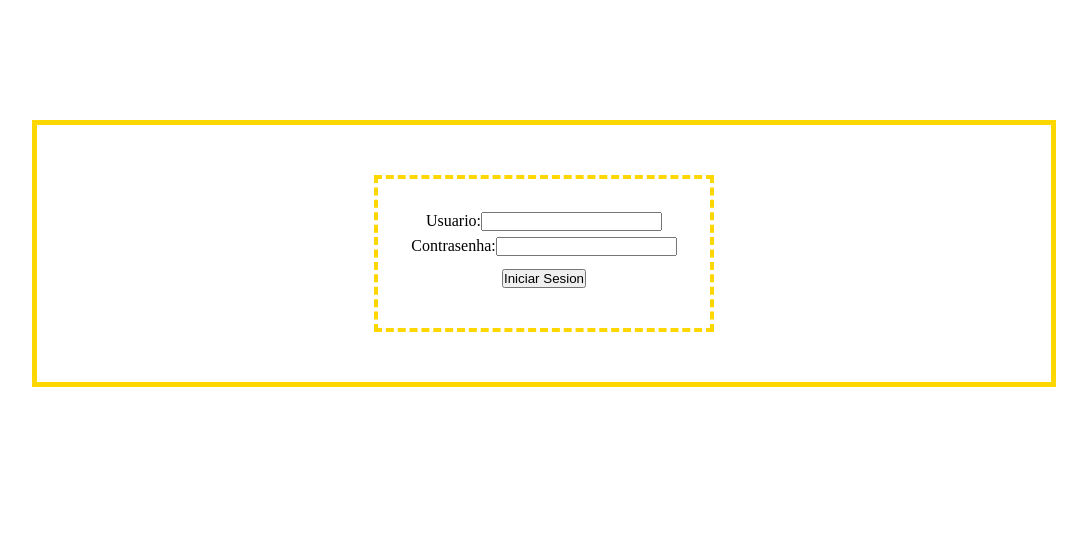
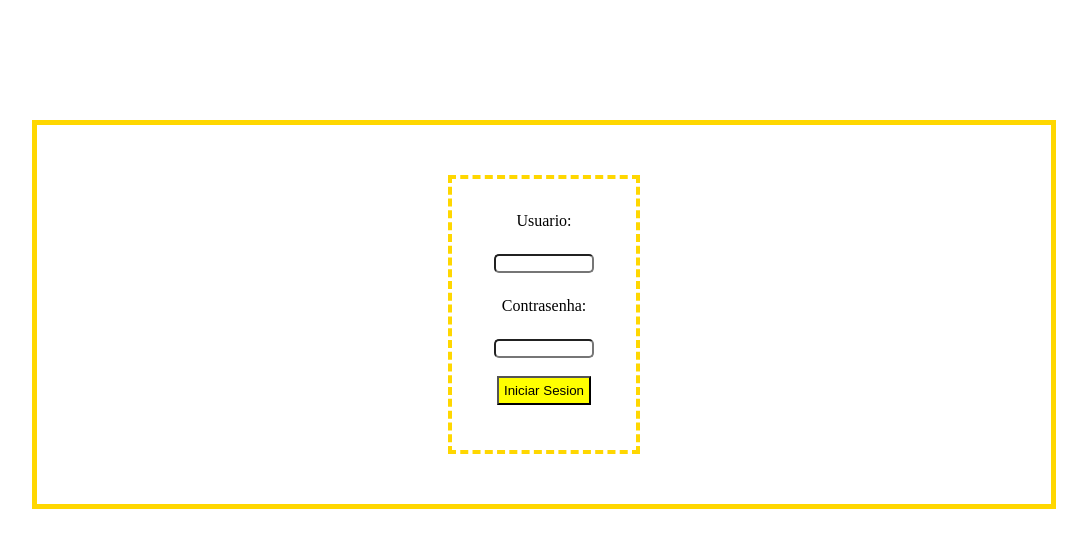
Before and after one commit to JoseBorda/e-commerce, a PHP site: page / in a window 1280 px wide. Shown: the top 548 px of the page, without its empty margins (96-1183 px from the left). Run offline with PHP 8.4, Linux system fonts and the light colour scheme.

Commit message:
Se agrega diseno del login

```diff
--- a/index.php
+++ b/index.php
@@ -1,24 +1,30 @@
+<?php
+include ("./database/conexion.php");
+?>
 <!DOCTYPE html>
 <html lang="en">
 <head>
     <meta charset="UTF-8">
     <meta name="viewport" content="width=device-width, initial-scale=1.0">
-    <link rel="stylesheet" href="../estilo/style.css">
+    <link rel="stylesheet" href="./estilo/style.css">
     <title>Mini e-commerce</title>
 </head>
 <body>
     <form action="../admin/admin.login.php" method="post">
+        <!-- <img src="./imagenes/gif1.gif" alt="Imagen random" class="imagengif"> -->
         <div class="container-login">
-            <div class="container-main">
-                Usuario: <input type="text" name="login_user" id="login_user">
-            </div>
-            <div class="container-main">
-                Contrasenha: <input type="password" name="login_password" id="login_password">
-            </div>
-            <div class="container-button">
-                <input type="submit" value="Iniciar Sesion">
-            </div>
+            <div class="container-main">Usuario: </div><br>
+            <div class="container-input"><input type="text" name="login_user" id="login_user" class="form-input"></div><br>
+            <div class="container-main">Contrasenha: </div><br>
+            <div class="container-input"><input type="password" name="login_password" id="login_password" class="form-input"></div>
+            <div class="container-button"><input type="submit" value="Iniciar Sesion" class="button-primary"></div>
         </div>
     </form>
+
+     <!-- <p class="primer">Cuadro 1</p>
+     <p class="segundo">Cuadro 2</p>
+     <p class="tercero">Cuadro 3</p>
+     <p class="cuarto">Cuadro 4</p>
+     <img src="" alt="" class="quinto"> -->
 </body>
 </html>
```
